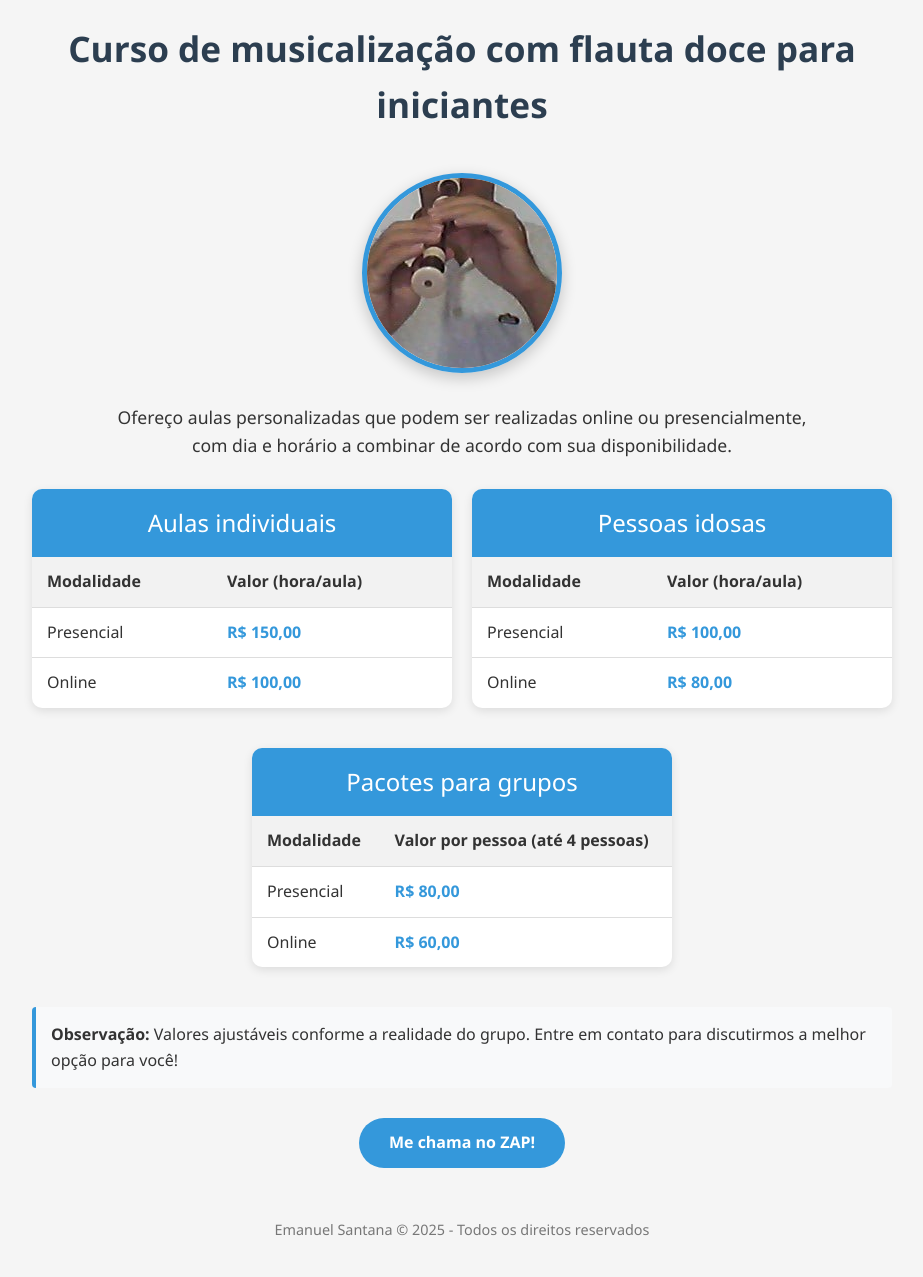
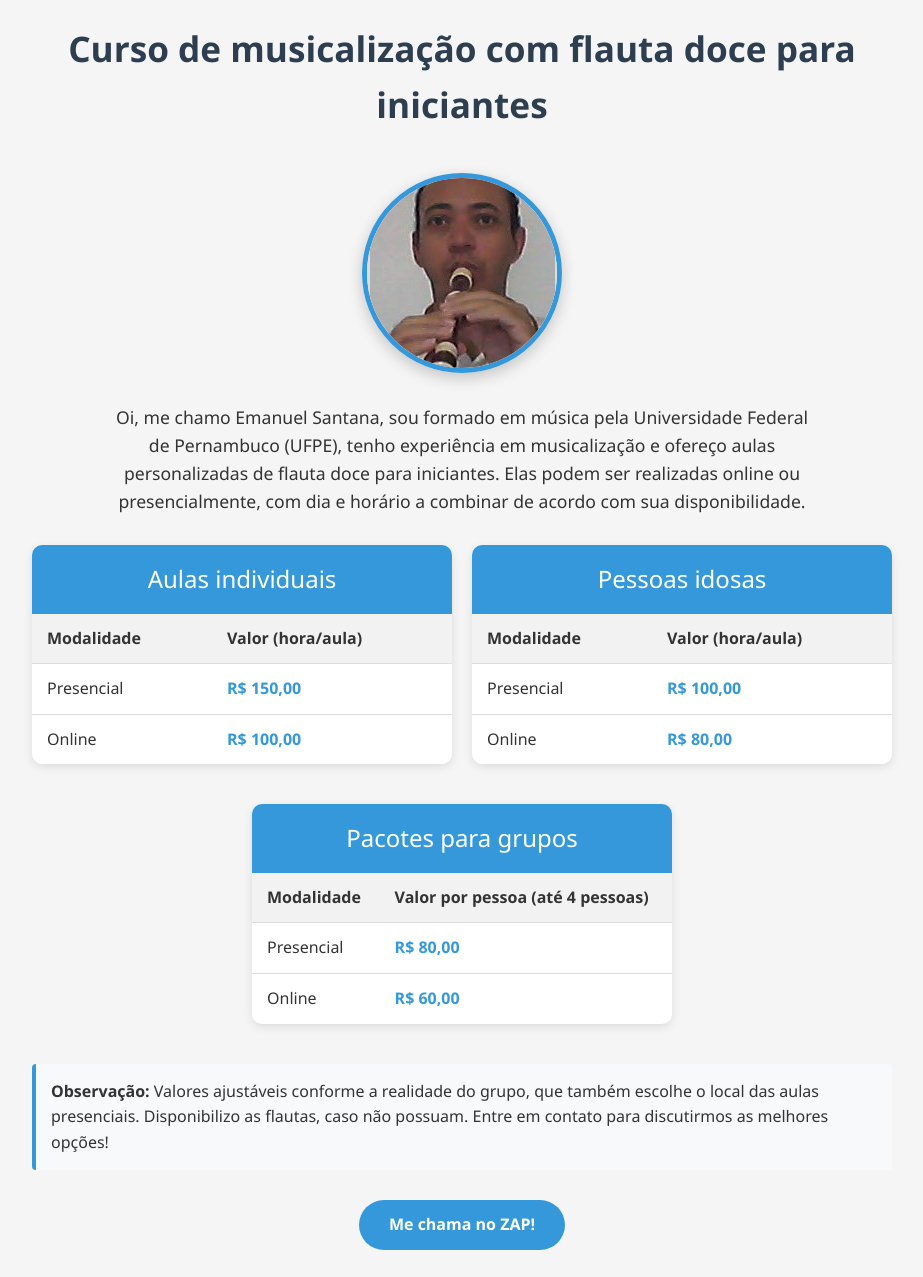
Before and after one commit to jackson-ufpe/emanuel, a plain HTML site: page index.html in a window 1280 px wide. Shown: the top 1277 px of the page, without its empty margins (178-1101 px from the left). Drawn offline with Linux system fonts and the light colour scheme.

Commit message:
Revisão de texto.

```diff
--- a/index.html
+++ b/index.html
@@ -14,13 +14,13 @@
 
         <div class="profile-container">
             <div class="profile-placeholder">
-                <img src="emanuel.jpg" alt="Emanuel Santana">
+                <img src="emanuel-avatar.jpg" alt="Emanuel Santana">
                 <!-- <span>Foto</span> -->
             </div>
         </div>
 
         <div class="intro">
-            <p>Ofereço aulas personalizadas que podem ser realizadas online ou presencialmente, com dia e horário a combinar de acordo com sua disponibilidade.</p>
+            <p>Oi, me chamo Emanuel Santana, sou formado em música pela Universidade Federal de Pernambuco (UFPE), tenho experiência em musicalização e ofereço aulas personalizadas de flauta doce para iniciantes. Elas podem ser realizadas online ou presencialmente, com dia e horário a combinar de acordo com sua disponibilidade.</p>
         </div>
 
         <div class="pricing-tables">
@@ -92,11 +92,13 @@
         </div>
 
         <div class="note">
-            <p><strong>Observação:</strong> Valores ajustáveis conforme a realidade do grupo. Entre em contato para discutirmos a melhor opção para você!</p>
+            <p><strong>Observação:</strong> Valores ajustáveis conforme a realidade do grupo, que também escolhe o local das aulas presenciais. Disponibilizo as flautas, caso não possuam. Entre em contato para discutirmos as melhores opções!</p>
         </div>
 
         <!-- <a href="#" class="btn">Entre em Contato</a> -->
-        <a href="https://api.whatsapp.com/send?phone=+5581985328947" class="btn">Me chama no ZAP!</a>
+
+        <a href="https://wa.me/5581985328947?text=Oi%2C%20gostaria%20de%20mais%20informa%C3%A7%C3%B5es%20sobre%20o%20curso%20de%20musicaliza%C3%A7%C3%A3o%20com%20flauta%20doce%20para%20iniciantes.
+        " target="_blank" class="btn">Me chama no ZAP!</a>
         <footer>
             <p>Emanuel Santana &copy; 2025 - Todos os direitos reservados</p>
         </footer>
```
Also changed, not shown: emanuel-avatar.jpg (added), emanuel.jpg (deleted).
